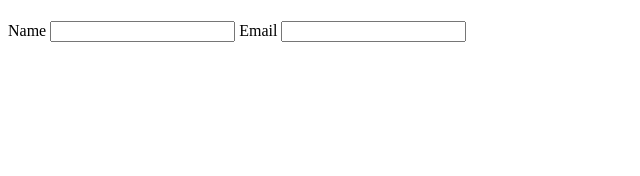
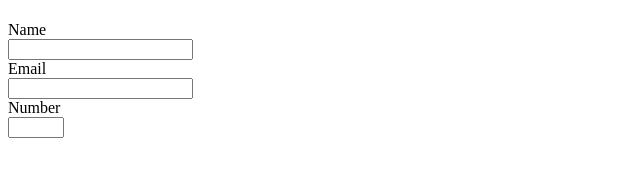
Before and after one commit to eyobyoseph/samri-repo, a plain HTML site: page index.html in a window 1280 px wide. Shown: the whole page, without its empty margins (0-640 px from the left). Drawn offline with Linux system fonts and the light colour scheme.

Commit message:
fifth commit

```diff
--- a/index.html
+++ b/index.html
@@ -25,10 +25,12 @@
     <h1 id="title"></h1>
     <p id="description"></p>
     <form id="survey-form">
-      <label>Name</label>
-      <input id="name" type="text">
-      <label>Email</label>
-      <input id="email" type="email">
+      <label>Name</label><br>
+      <input id="name" type="text"><br>
+      <label>Email</label><br>
+      <input id="email" type="email"><br>
+      <label>Number</label><br>
+      <input id="number" type="number" min="1" max="10">
     </form>
   </body>
 </html>
```
